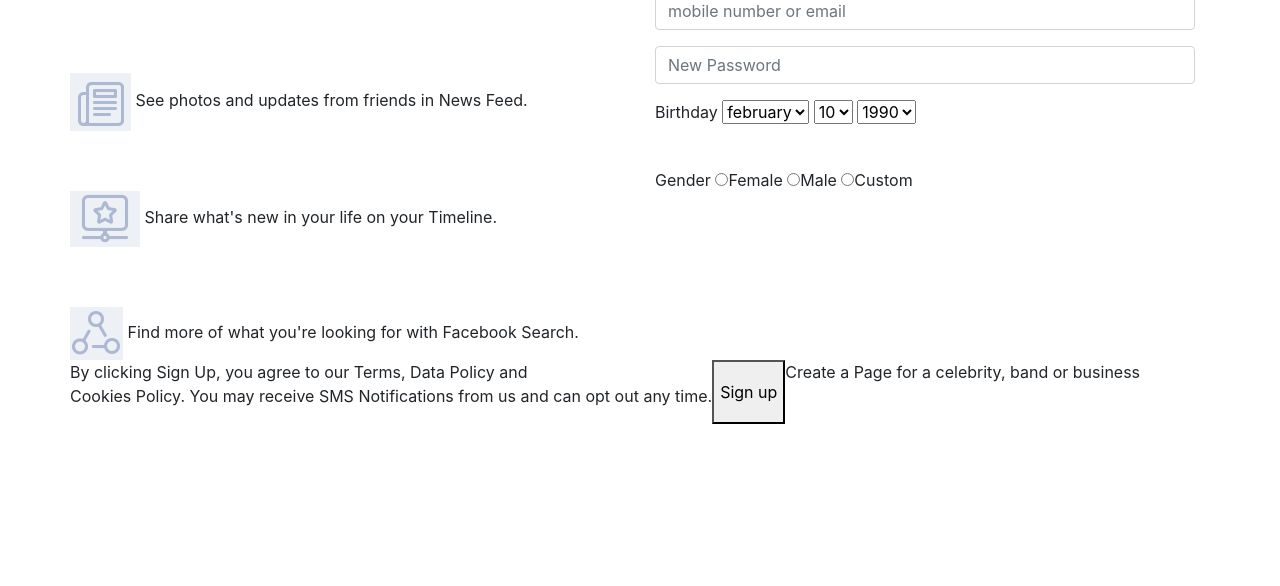
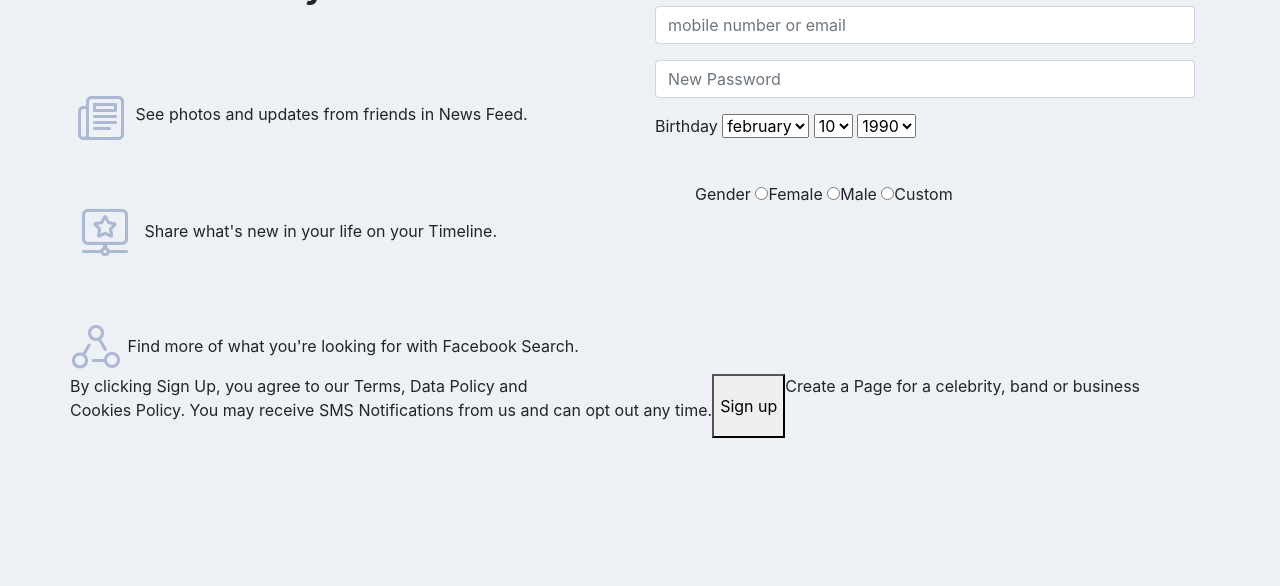
Before and after one commit to claraasiimwe/facebook, a plain HTML site: page index.html in a window 1280 px wide. Shown: the part 214-800 px from the top of the page. Drawn offline with nearby package versions, Linux system fonts and the light colour scheme; the site is published under a folder, as on GitHub Pages, so addresses that start at the root find nothing.

Commit message:
show css

```diff
--- a/index.html
+++ b/index.html
@@ -1,7 +1,7 @@
 <html lang="en">
   <head>
     <link rel="stylesheet" href="./css copy//bootstrap.min.css" />
-    <link rel="stylesheet" href="/facebookClara.css" />
+    <link rel="stylesheet" href="./facebookClara.css" />
     <meta charset="UTF-8" />
     <meta name="viewport" content="width=device-width, initial-scale=1.0" />
     <meta http-equiv="X-UA-Compatible" content="ie=edge" />
```
